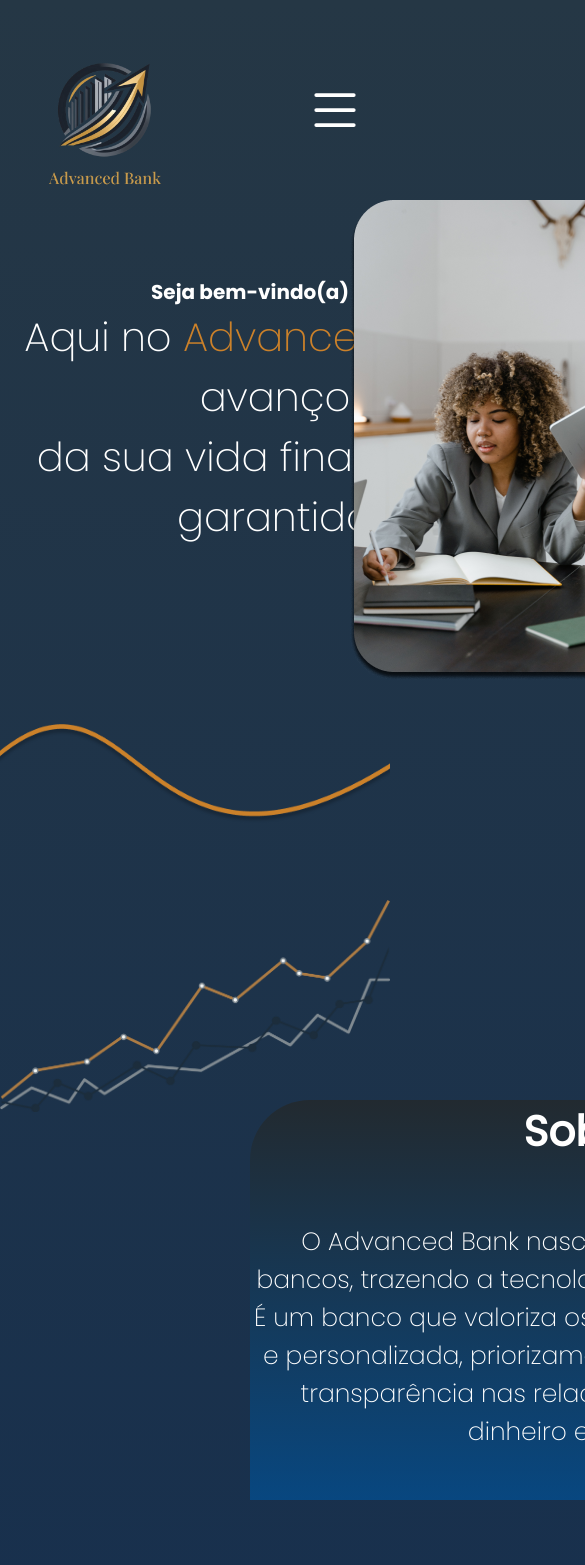
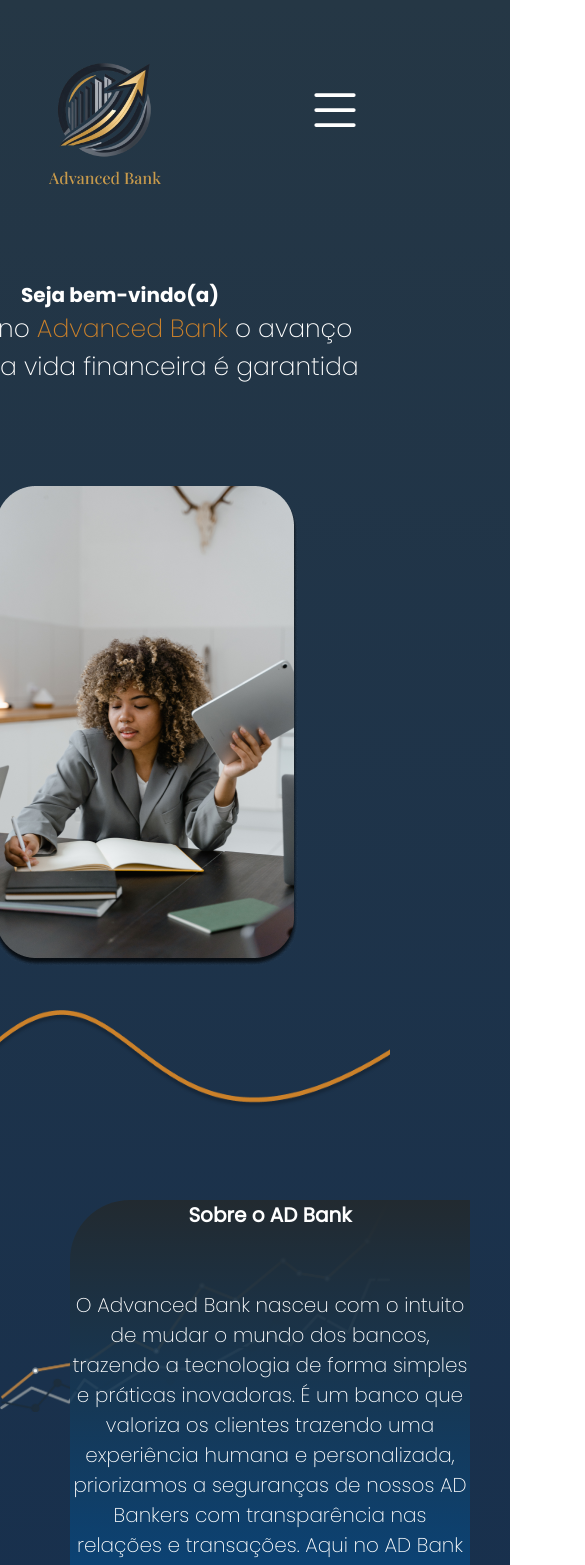
Before and after one commit to LuanaArimitsu/Advanced-Bank, a React (Create React App) app: page / in a window 390 px wide. Shown: the top 1565 px of the page, 585 px wide, since content can reach past the window. Built offline with nearby package versions, Linux system fonts and the light colour scheme.

Commit message:
responsividade

```diff
--- a/src/CSS/Aplicativo.module.css
+++ b/src/CSS/Aplicativo.module.css
@@ -33,3 +33,22 @@
     display: inline-block;
     position: relative;
 }
+
+@media screen and (max-width: 768px){
+    .imagem img{
+        width: 500px;
+        height: 500px;
+        margin-left: 10px;
+    }
+
+    .imagem p{
+        position: absolute;
+        width: 100px;
+        top: 130px;
+        right: 2px;
+        left: 150px;
+        font-size: 20px;
+        color: #ebe6e6;
+        margin-top: -210px;
+    }
+}
--- a/src/CSS/Cartao.module.css
+++ b/src/CSS/Cartao.module.css
@@ -45,3 +45,18 @@
     transition: 1s ease-in-out;
     cursor: pointer;
 }
+
+@media screen and (max-width: 768px){
+    .fundo{
+        width: 100%;
+    }
+
+    .estilo h5{
+        font-size: 30px;
+        margin-top: -190px;
+    }
+
+    .botao{
+        margin-bottom: 320px;
+    }
+}
--- a/src/CSS/Footer.module.css
+++ b/src/CSS/Footer.module.css
@@ -45,3 +45,9 @@
     color: #FFF;
 
 }
+
+@media screen and (max-width: 768px){
+    footer{
+        width: 100%;
+    }
+}
--- a/src/CSS/Header.module.css
+++ b/src/CSS/Header.module.css
@@ -97,6 +97,7 @@
     .mobilemenuicon {
         display: block;
 
+
     }
 
     .mobilemenu{
--- a/src/CSS/Home.module.css
+++ b/src/CSS/Home.module.css
@@ -61,3 +61,33 @@
     font-family: poppins-light;
     src: url(../fontes/Poppins/Poppins-ExtraLight.ttf);
   }
+
+
+  @media screen and (max-width: 768px){
+        .grupo{
+            display: flex;
+            flex-direction: column;
+            align-items: center;
+        }
+
+        .texto{
+            margin-top: 80px;
+            margin-right: 300px;
+        }
+
+        .texto h6{
+            font-size: 20px;
+        }
+
+        .texto p{
+            font-size: 25px;
+        }
+
+        .imagem img{
+            margin-right:100px;
+        }
+
+        .linha{
+            width: 100%;
+        }
+  }
--- a/src/CSS/QuemSomos.module.css
+++ b/src/CSS/QuemSomos.module.css
@@ -31,15 +31,40 @@
 }
 
 .caixa2 img {
-    width:100%;
+    width: 100%;
     position: absolute;
     margin-top: -200px;
 
 }
 
-.linha img{
+.linha img {
     width: 100%;
     height: 100px;
     margin-top: 250px;
 
 }
+
+@media screen and (max-width: 768px) {
+    .caixa2 img {
+        margin-top: 100px;
+    }
+
+    .caixa{
+        width: 400px;
+        height: 430px;
+        top: 100px;
+        right: 180px;
+    }
+
+    .caixa h5{
+        font-size: 20px;
+    }
+
+    .caixa p{
+        font-size: 20px;
+    }
+
+    .linha{
+        width: 100%;
+    }
+}
--- a/src/componentes/Header.js
+++ b/src/componentes/Header.js
@@ -36,10 +36,10 @@
 
             <div className={`${Styles.mobilemenu} ${isMenuOpen ? Styles.open : ''}`}>
                 <ul>
-                    <li className={Styles.navitem}><a className={Styles.navlink}>Serviços</a></li>
-                    <li className={Styles.navitem}><a className={Styles.navlink}>Vantagens</a></li>
-                    <li className={Styles.navitem}><a className={Styles.navlink}>Aplicativo</a></li>
-                    <li className={Styles.navitem}><a className={Styles.navlinks}>Área do Cliente</a></li>
+                    <li className={Styles.navitem}><a className={Styles.navlink} href='#home'>Home</a></li>
+                    <li className={Styles.navitem}><a className={Styles.navlink} href='#sobre'>Sobre nós</a></li>
+                    <li className={Styles.navitem}><a className={Styles.navlink} href='#contato'>Contato</a></li>
+                    <li className={Styles.navitem}><a className={Styles.navlinks} href='#'>Registre-se</a></li>
                 </ul>
             </div>
 
```
Also changed, not shown: src/App.css (line endings or trailing spaces).
